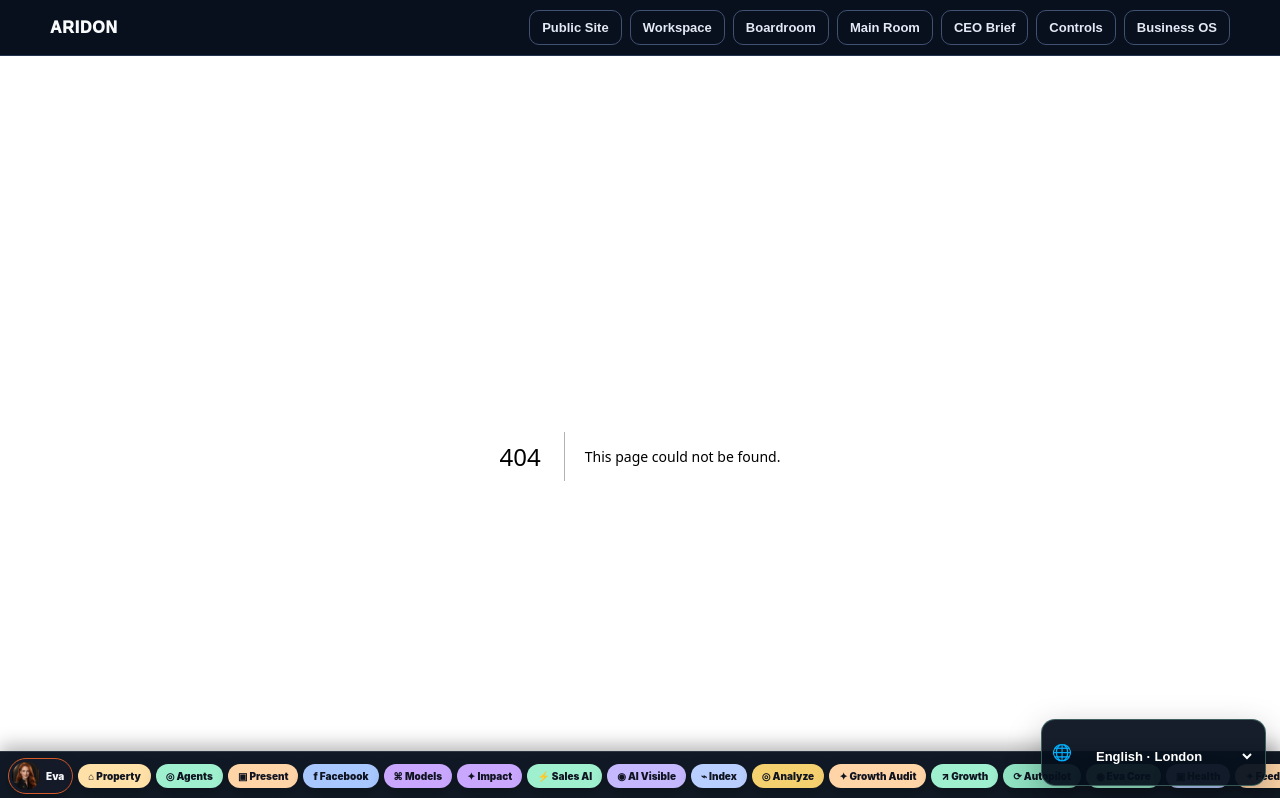
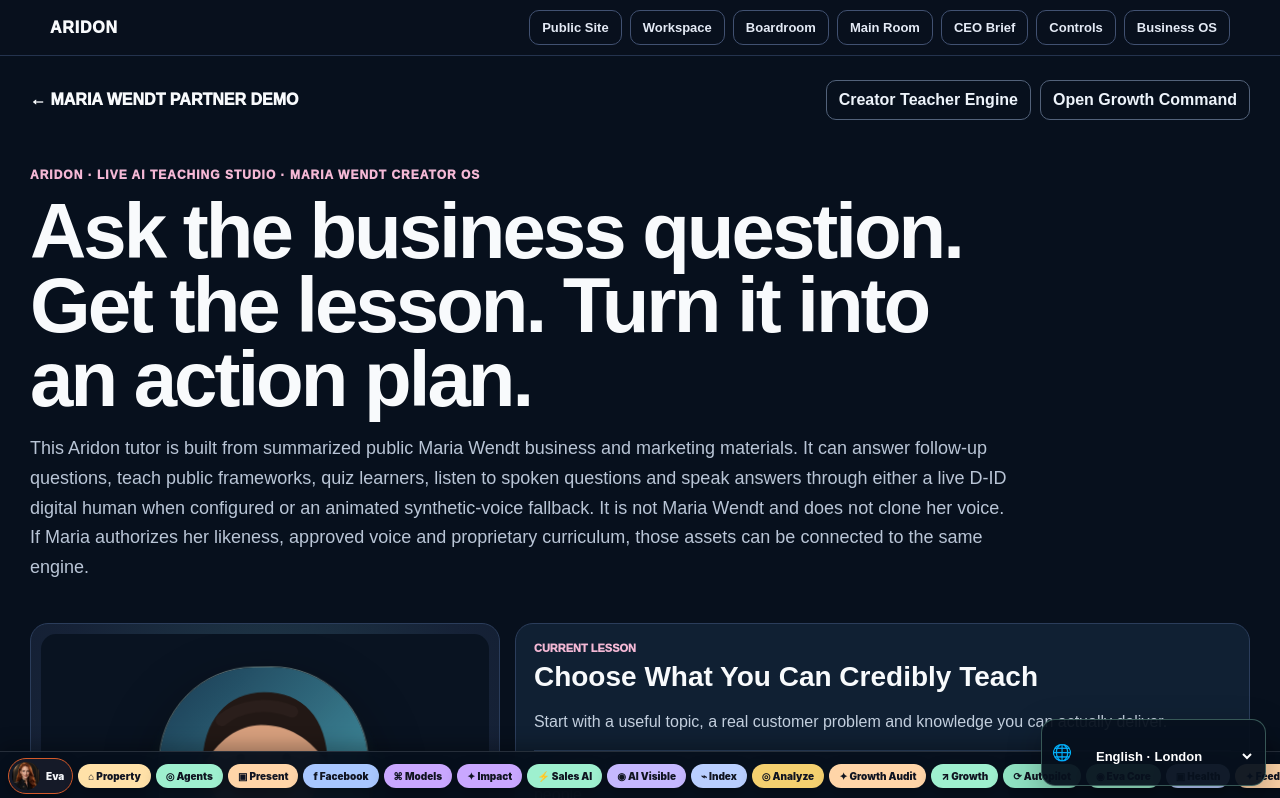
Before and after one commit to jimrusk/aridon-app, a Next.js app: page /partners/maria-wendt/teacher in a window 1280 px wide. Before the commit this address had no page. Shown: the top 798 px of the page. Built offline with nearby package versions, Linux system fonts and the light colour scheme.

Commit message:
Add Maria Wendt live AI teaching studio

```diff
--- /dev/null
+++ b/app/partners/maria-wendt/teacher/page.tsx
@@ -0,0 +1,27 @@
+'use client';
+
+import CreatorTeachingStudio from '../../../../components/CreatorTeachingStudio';
+import { mariaModules } from '../../../../lib/mariaWendtCurriculum';
+
+export default function MariaWendtTeachingStudio() {
+  return (
+    <CreatorTeachingStudio
+      creatorSlug="maria-wendt"
+      partnerHref="/partners/maria-wendt"
+      displayName="Maria Wendt"
+      brandLabel="Maria Wendt Creator OS"
+      tutorName="Maria Curriculum Tutor"
+      tutorVoiceId="Maria Curriculum Tutor"
+      headline="Ask the business question. Get the lesson. Turn it into an action plan."
+      disclosure="This Aridon tutor is built from summarized public Maria Wendt business and marketing materials. It can answer follow-up questions, teach public frameworks, quiz learners, listen to spoken questions and speak answers through either a live D-ID digital human when configured or an animated synthetic-voice fallback. It is not Maria Wendt and does not clone her voice. If Maria authorizes her likeness, approved voice and proprietary curriculum, those assets can be connected to the same engine."
+      modules={mariaModules}
+      apiPath="/api/partners/maria-wendt/teacher"
+      fallbackPortrait="/executives/maya.svg"
+      accent="#F4B8D5"
+      secondaryAccent="#B9CFFF"
+      realWorldHref="/business-os/growth-command"
+      realWorldLabel="Open Growth Command"
+      realWorldPrompt="Apply this lesson to my business. Ask me the minimum questions you need, then give me a 7-day implementation plan with metrics I can track."
+    />
+  );
+}
```
